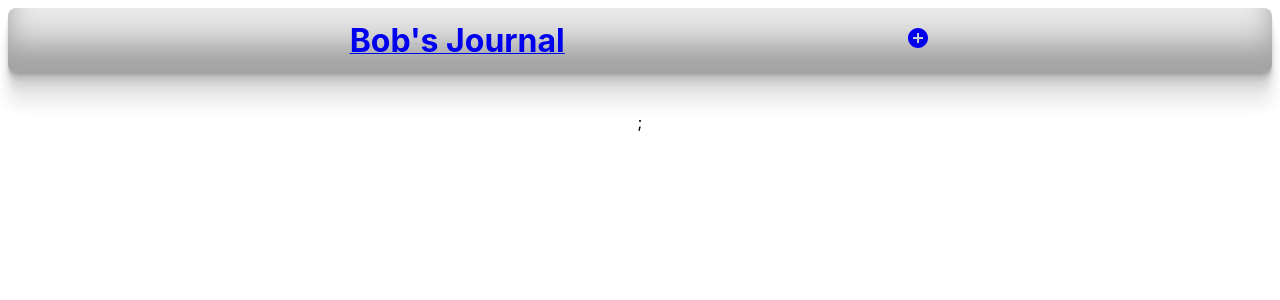
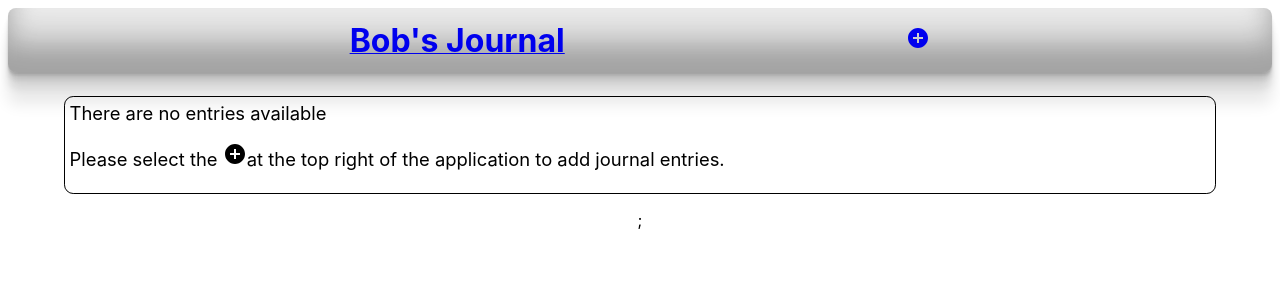
Before and after one commit to ocsfwarch/bobs_journal, a React (Create React App) app: page / in a window 1280 px wide. Shown: the top 300 px of the page. Built offline with nearby package versions, Linux system fonts and the light colour scheme.

Commit message:
Add statement to Landing Page in the event there are no existing journal entries.

```diff
--- a/src/components/JournalItemList.tsx
+++ b/src/components/JournalItemList.tsx
@@ -4,6 +4,7 @@
 */
 
 import JournalItem from "./JournalItem";
+import AddCircleIcon from "@material-ui/icons/AddCircle";
 
 interface IProps {
   journal: {
@@ -16,6 +17,7 @@ interface IProps {
 
 const JournalItemList: React.FC<IProps> = (props: IProps) => {
   const renderList = (): JSX.Element[] => {
+    if (props.journal && props.journal.length >= 1) {
       // Check if we need to sort the list
       if (props.journal && props.journal.length > 1) {
         // Sort the top level entries
@@ -59,6 +61,17 @@ const JournalItemList: React.FC<IProps> = (props: IProps) => {
           </li>
         );
       });
+    } else {
+      return [
+        <li className="li-journal-noentries" key="none">
+          <span>There are no entries available</span>
+          <p>
+            Please select the <AddCircleIcon />
+            at the top right of the application to add journal entries.
+          </p>
+        </li>,
+      ];
+    }
   };
   return (
     <section className="journal-container">
--- a/src/index.css
+++ b/src/index.css
@@ -89,7 +89,7 @@ textarea {
 
 .nav-display {
   display: flex;
-  justify-content:space-evenly;
+  justify-content: space-evenly;
   align-items: center;
   height: 4em;
   box-shadow: rgb(0 0 0 / 17%) 0px -23px 25px 0px inset,
@@ -127,6 +127,13 @@ textarea {
   list-style-type: none;
   padding-inline-start: 0px;
   width: 90%;
+}
+
+.li-journal-noentries {
+  border: 1px solid black;
+  border-radius: 0.5em;
+  padding: 0.25em;
+  font-size: 1.15em;
 }
 
 .li-journal header {
```
Lines whose indentation alone changed are shown as unchanged.
